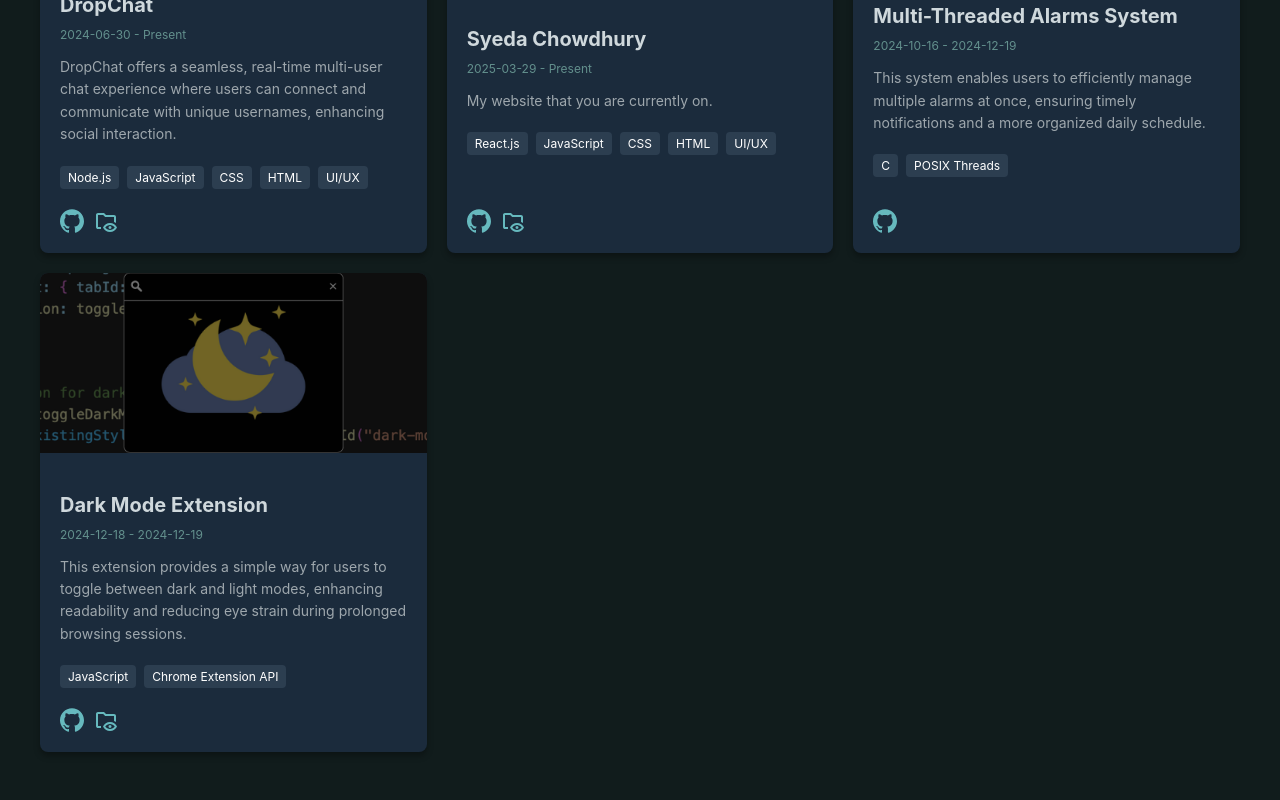
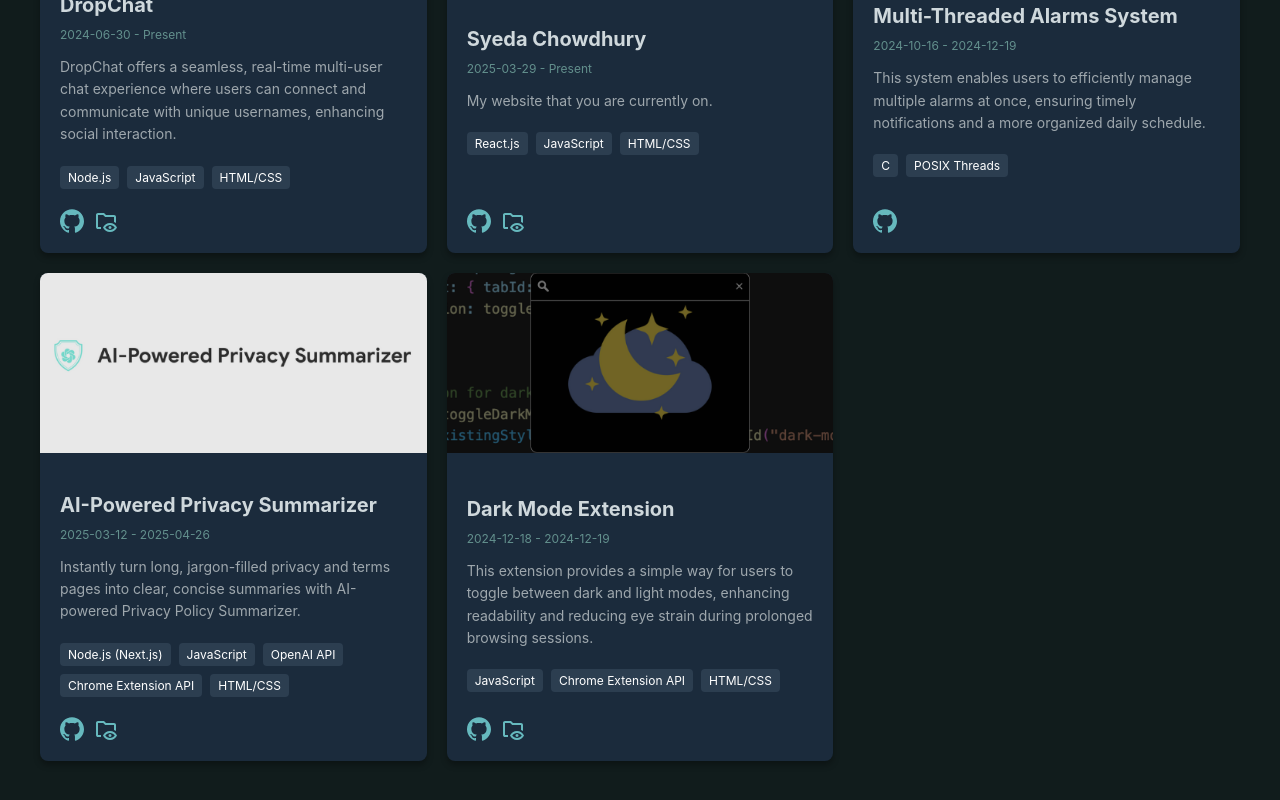
Before and after one commit to SiratC/portfolio, a React (Create React App) app: page / in a window 1280 px wide. Shown: the part 3274-4074 px from the top of the page. Built offline with nearby package versions, Linux system fonts and the light colour scheme.

Commit message:
Update Project.js

```diff
--- a/src/sections/Project.js
+++ b/src/sections/Project.js
@@ -8,7 +8,7 @@
     date: '2024-06-30 - Present',
     description:
       'DropChat offers a seamless, real-time multi-user chat experience where users can connect and communicate with unique usernames, enhancing social interaction.',
-    techStack: ['Node.js', 'JavaScript', 'CSS', 'HTML', 'UI/UX'],
+    techStack: ['Node.js', 'JavaScript', 'HTML/CSS'],
     githubLink: 'https://github.com/SiratC/DropChat',
     liveLink: 'https://drop-chat-fttxtqswx-sirat-chowdhurys-projects.vercel.app',
     imageUrl: '/images/img2.png'
@@ -18,7 +18,7 @@
     date: '2025-03-29 - Present',
     description:
       'My website that you are currently on.',
-    techStack: ['React.js', 'JavaScript', 'CSS', 'HTML', 'UI/UX'],
+    techStack: ['React.js', 'JavaScript', 'HTML/CSS'],
     githubLink: 'https://github.com/SiratC/portfolio',
     liveLink: 'https://portfolio-git-main-sirat-chowdhurys-projects.vercel.app',
     imageUrl: '/images/img4.png'
@@ -33,11 +33,21 @@
     imageUrl: '/images/img3.png'
   },
   {
+    title: 'AI-Powered Privacy Summarizer',
+    date: '2025-03-12 - 2025-04-26',
+    description:
+      'Instantly turn long, jargon-filled privacy and terms pages into clear, concise summaries with AI-powered Privacy Policy Summarizer.',
+    techStack: ['Node.js (Next.js)', 'JavaScript', 'OpenAI API', 'Chrome Extension API', 'HTML/CSS'],
+    githubLink: 'https://github.com/SiratC/Privacy-Summarizer-AI-Powered-Extension',
+    liveLink: 'https://chromewebstore.google.com/detail/ai-powered-privacy-summar/demdiinghgipfggmhpcgdbjajamindma?authuser=0&hl=en',
+    imageUrl: '/images/img5.png'
+  },
+  {
     title: 'Dark Mode Extension',
     date: '2024-12-18 - 2024-12-19',
     description:
       'This extension provides a simple way for users to toggle between dark and light modes, enhancing readability and reducing eye strain during prolonged browsing sessions.',
-    techStack: ['JavaScript', 'Chrome Extension API'],
+    techStack: ['JavaScript', 'Chrome Extension API', 'HTML/CSS'],
     githubLink: 'https://github.com/SiratC/Dark-Mode-Extension',
     liveLink: 'https://chromewebstore.google.com/detail/dark-mode-toggle/eohginahofdggkkpjimolnppgjchaifn',
     imageUrl: '/images/img1.png'
```
